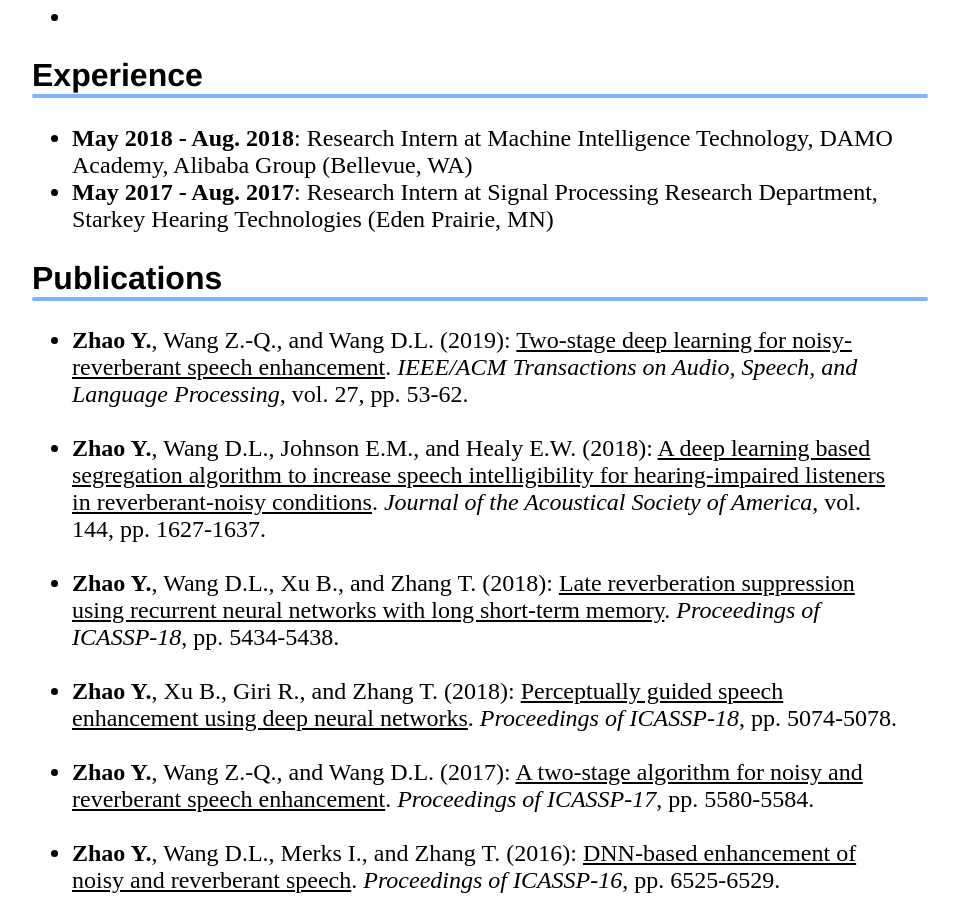
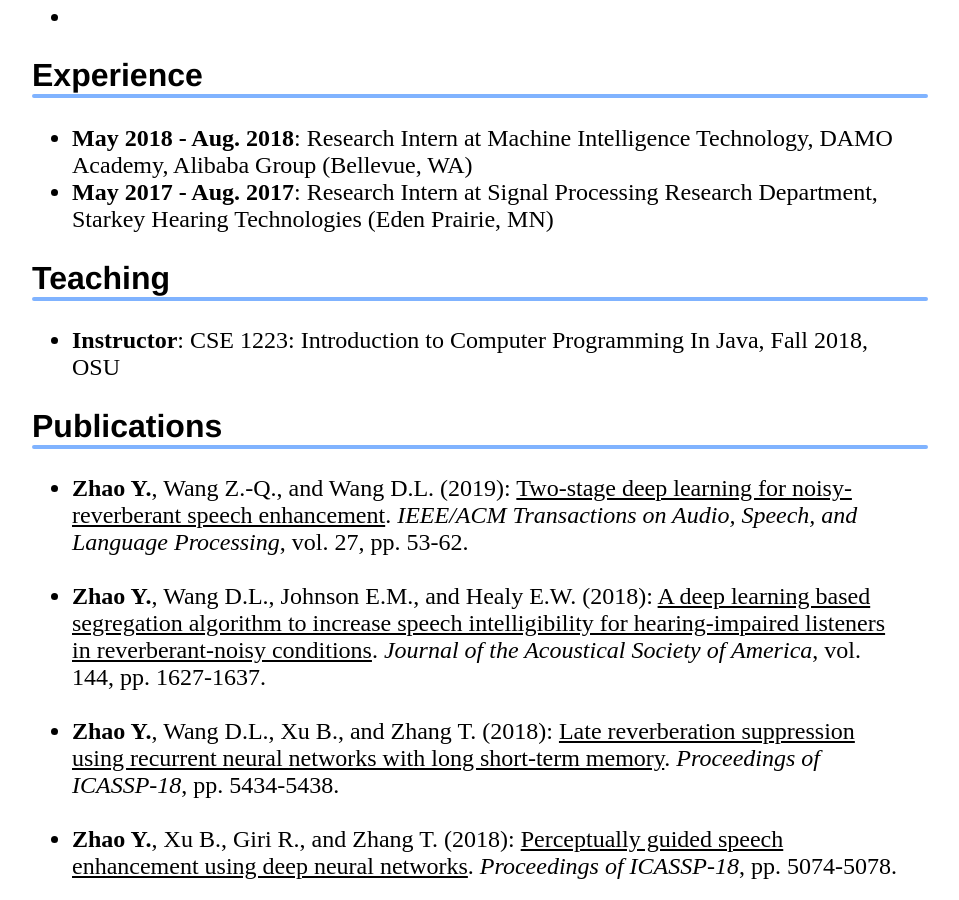
Before and after one commit to cliffzhao/cliffzhao.github.io, a Jekyll site: the page built from index.html, in a window 1280 px wide and 900 px high, scrolled down 660 px. Shown: the whole window, without its empty margins (160-1119 px from the left). Built offline with Jekyll 4.4.1, drawn with Linux system fonts in a browser that asks for light colours.

Commit message:
update teaching

```diff
--- a/index.html
+++ b/index.html
@@ -38,6 +38,11 @@ title: Yan Zhao
     </li>
     </ul>
 
+    <h2>Teaching</h2>
+    <ul>
+    <li><strong>Instructor</strong>: CSE 1223: Introduction to Computer Programming In Java, Fall 2018, OSU
+    </li>
+    </ul>
 
     <h2>Publications</h2>
     <ul>
```
